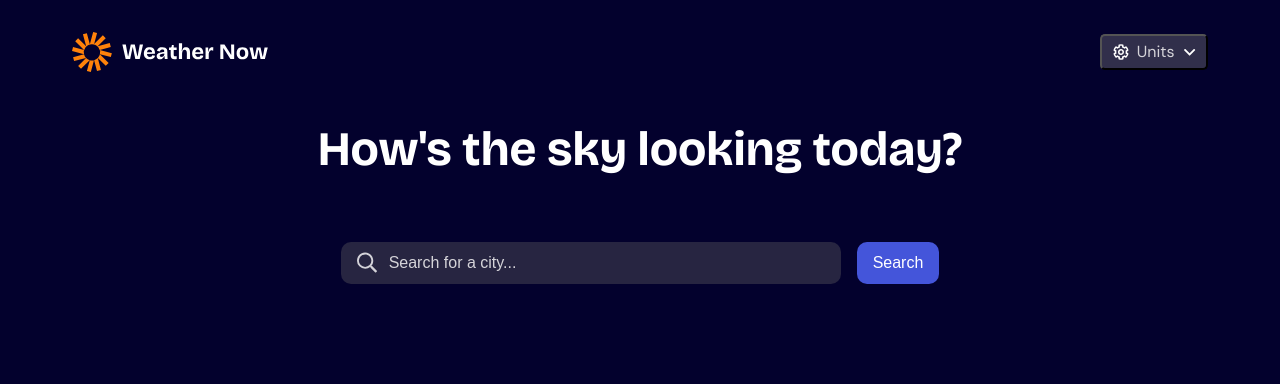
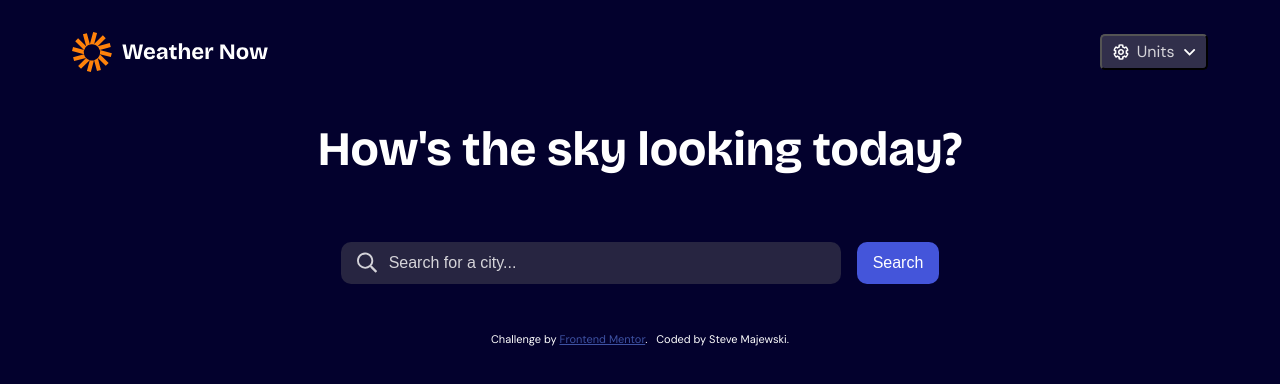
Before and after one commit to smajewski1980/react-weather-app, a React (Vite) app: page / in a window 1280 px wide. Shown: the top 384 px of the page. Built offline with nearby package versions, Linux system fonts and the light colour scheme.

Commit message:
added the frontend mentor attribution

```diff
--- a/index.html
+++ b/index.html
@@ -13,10 +13,16 @@
       name="viewport"
       content="width=device-width, initial-scale=1.0"
     />
-    <title>react-weather-app</title>
+    <title>Frontend Mentor | Weather app</title>
   </head>
   <body>
     <div id="root"></div>
+
+    <footer class="attribution">
+      Challenge by
+      <a href="https://www.frontendmentor.io?ref=challenge">Frontend Mentor</a>.
+      &nbsp;&nbsp;Coded by Steve Majewski.
+    </footer>
     <script
       type="module"
       src="/src/main.jsx"
--- a/src/App.css
+++ b/src/App.css
@@ -118,3 +118,12 @@ body {
     bottom: 2rem;
   }
 }
+
+.attribution {
+  font-size: 0.6875rem;
+  text-align: center;
+  margin-block-start: 2rem;
+}
+.attribution a {
+  color: hsl(228, 45%, 44%);
+}
```
